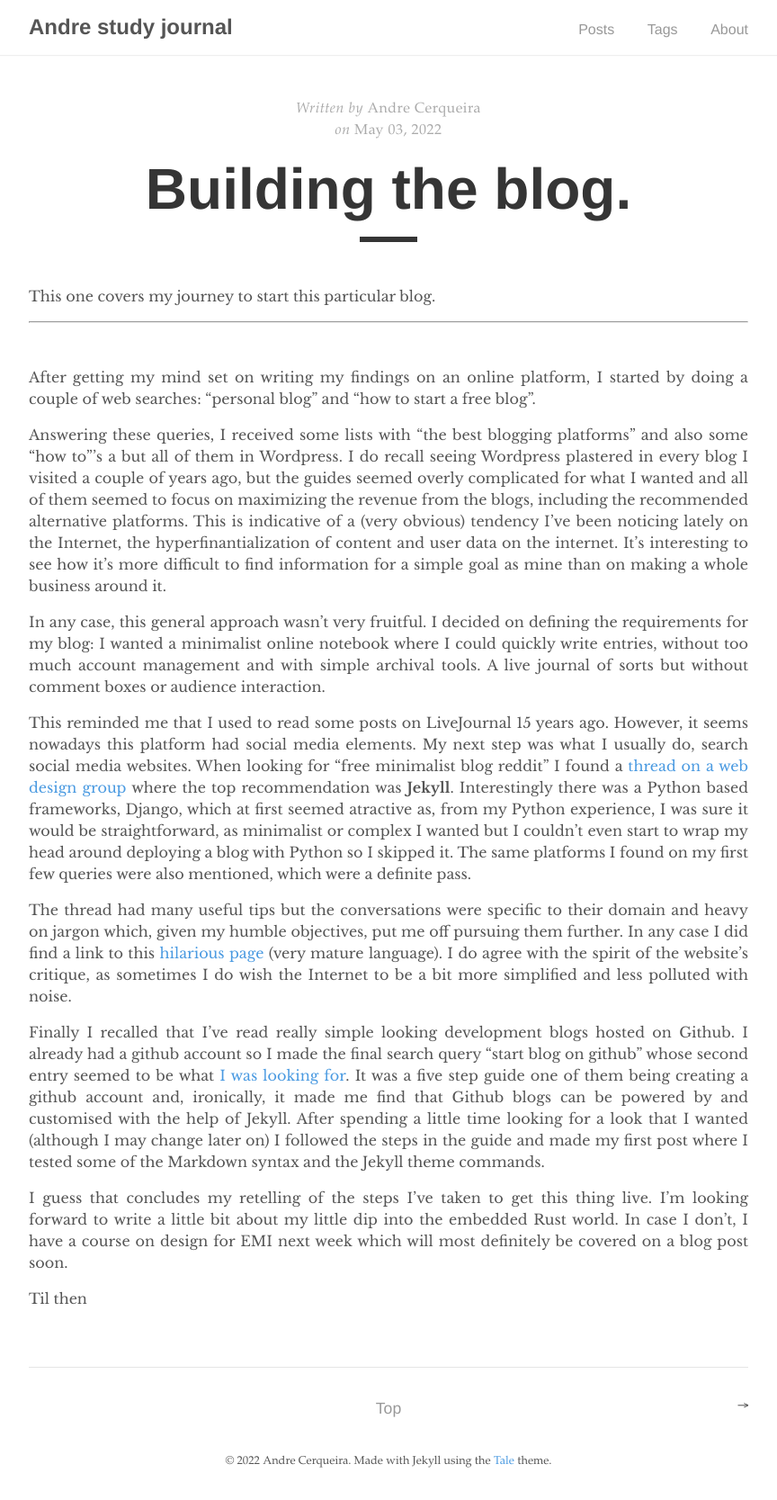
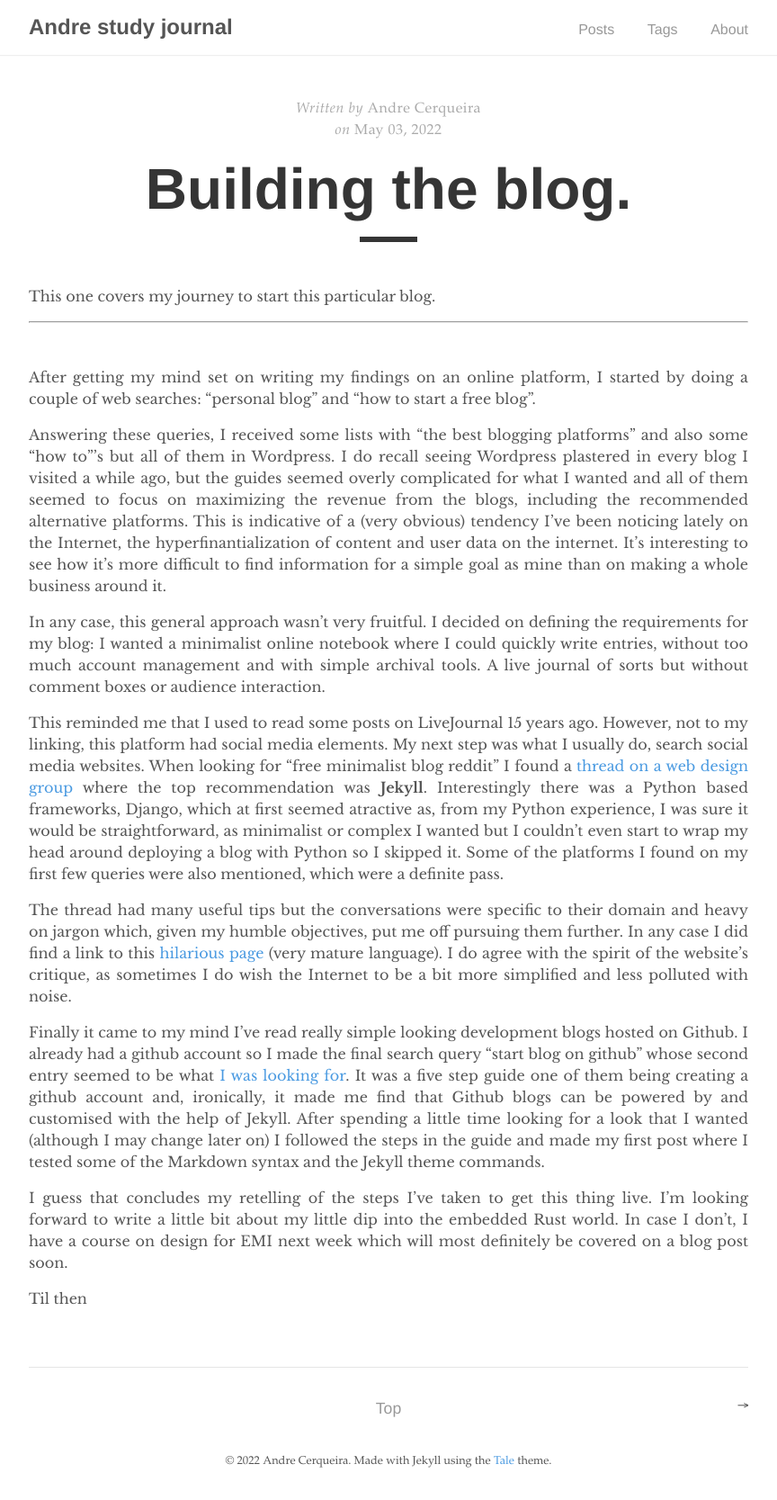
Before and after one commit to doutordre/doutordre.github.io, a Jekyll site: the page built from _posts/2022-05-03-how-I-created-my-blog.md, in a window 1280 px wide. Shown: the whole page at 90% size, without its empty margins (208-1072 px from the left). Built offline with Jekyll 4.4.1, drawn with Linux system fonts in a browser that asks for light colours.

Commit message:
Update 2022-05-03-how-I-created-my-blog.md

```diff
--- a/_posts/2022-05-03-how-I-created-my-blog.md
+++ b/_posts/2022-05-03-how-I-created-my-blog.md
@@ -11,15 +11,15 @@ This one covers my journey to start this particular blog.<!--more-->
 
 After getting my mind set on writing my findings on an online platform, I started by doing a couple of web searches: "personal blog" and "how to start a free blog".
 
-Answering these queries, I received some lists with "the best blogging platforms" and also some "how to"'s a but all of them in Wordpress. I do recall seeing Wordpress plastered in every blog I visited a couple of years ago, but the guides seemed overly complicated for what I wanted and all of them seemed to focus on maximizing the revenue from the blogs, including the recommended alternative platforms. This is indicative of a (very obvious) tendency I've been noticing lately on the Internet, the hyperfinantialization of content and user data on the internet. It's interesting to see how it's more difficult to find information for a simple goal as mine than on making a whole business around it.
+Answering these queries, I received some lists with "the best blogging platforms" and also some "how to"'s but all of them in Wordpress. I do recall seeing Wordpress plastered in every blog I visited a while ago, but the guides seemed overly complicated for what I wanted and all of them seemed to focus on maximizing the revenue from the blogs, including the recommended alternative platforms. This is indicative of a (very obvious) tendency I've been noticing lately on the Internet, the hyperfinantialization of content and user data on the internet. It's interesting to see how it's more difficult to find information for a simple goal as mine than on making a whole business around it.
 
 In any case, this general approach wasn't very fruitful. I decided on defining the requirements for my blog: I wanted a minimalist online notebook where I could quickly write entries, without too much account management and with simple archival tools. A live journal of sorts but without comment boxes or audience interaction.
 
-This reminded me that I used to read some posts on LiveJournal 15 years ago. However, it seems nowadays this platform had social media elements. My next step was what I usually do, search social media websites. When looking for "free minimalist blog reddit" I found a [thread on a web design group](https://old.reddit.com/r/web_design/comments/6hxaw8/tips_for_creating_a_minimalist_blog_without_using/) where the top recommendation was **Jekyll**. Interestingly there was a Python based frameworks, Django, which at first seemed atractive as, from my Python experience, I was sure it would be straightforward, as minimalist or complex I wanted but I couldn't even start to wrap my head around deploying a blog with Python so I skipped it. The same platforms I found on my first few queries were also mentioned, which were a definite pass.
+This reminded me that I used to read some posts on LiveJournal 15 years ago. However, not to my linking, this platform had social media elements. My next step was what I usually do, search social media websites. When looking for "free minimalist blog reddit" I found a [thread on a web design group](https://old.reddit.com/r/web_design/comments/6hxaw8/tips_for_creating_a_minimalist_blog_without_using/) where the top recommendation was **Jekyll**. Interestingly there was a Python based frameworks, Django, which at first seemed atractive as, from my Python experience, I was sure it would be straightforward, as minimalist or complex I wanted but I couldn't even start to wrap my head around deploying a blog with Python so I skipped it. Some of the platforms I found on my first few queries were also mentioned, which were a definite pass.
 
 The thread had many useful tips but the conversations were specific to their domain and heavy on jargon which, given my humble objectives, put me off pursuing them further. In any case I did find a link to this [hilarious page](http://motherfuckingwebsite.com) (very mature language). I do agree with the spirit of the website's critique, as sometimes I do wish the Internet to be a bit more simplified and less polluted with noise.
 
-Finally I recalled that I've read really simple looking development blogs hosted on Github. I already had a github account so I made the final search query "start blog on github" whose second entry seemed to be what [I was looking for](https://www.foxinfotech.in/2019/12/how-to-create-a-blog-using-github-pages-and-jekyll-with-a-few-clicks.html). It was a five step guide one of them being creating a github account and, ironically, it made me find that Github blogs can be powered by and customised with the help of Jekyll. After spending a little time looking for a look that I wanted (although I may change later on) I followed the steps in the guide and made my first post where I tested some of the Markdown syntax and the Jekyll theme commands.
+Finally it came to my mind I've read really simple looking development blogs hosted on Github. I already had a github account so I made the final search query "start blog on github" whose second entry seemed to be what [I was looking for](https://www.foxinfotech.in/2019/12/how-to-create-a-blog-using-github-pages-and-jekyll-with-a-few-clicks.html). It was a five step guide one of them being creating a github account and, ironically, it made me find that Github blogs can be powered by and customised with the help of Jekyll. After spending a little time looking for a look that I wanted (although I may change later on) I followed the steps in the guide and made my first post where I tested some of the Markdown syntax and the Jekyll theme commands.
 
 I guess that concludes my retelling of the steps I've taken to get this thing live. I'm looking forward to write a little bit about my little dip into the embedded Rust world. In case I don't, I have a course on design for EMI next week which will most definitely be covered on a blog post soon.
 
```
